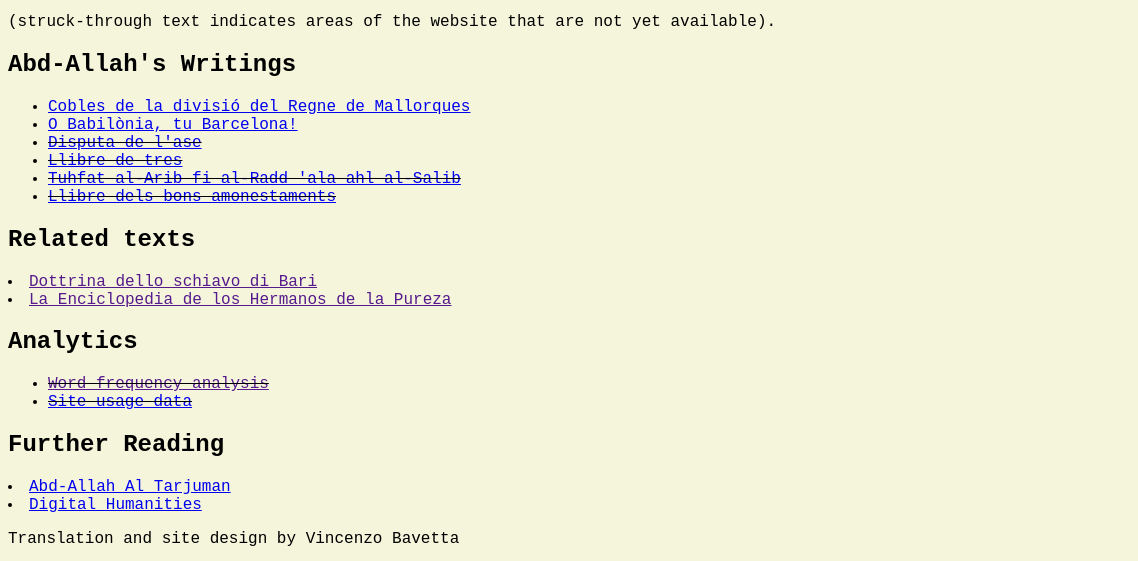
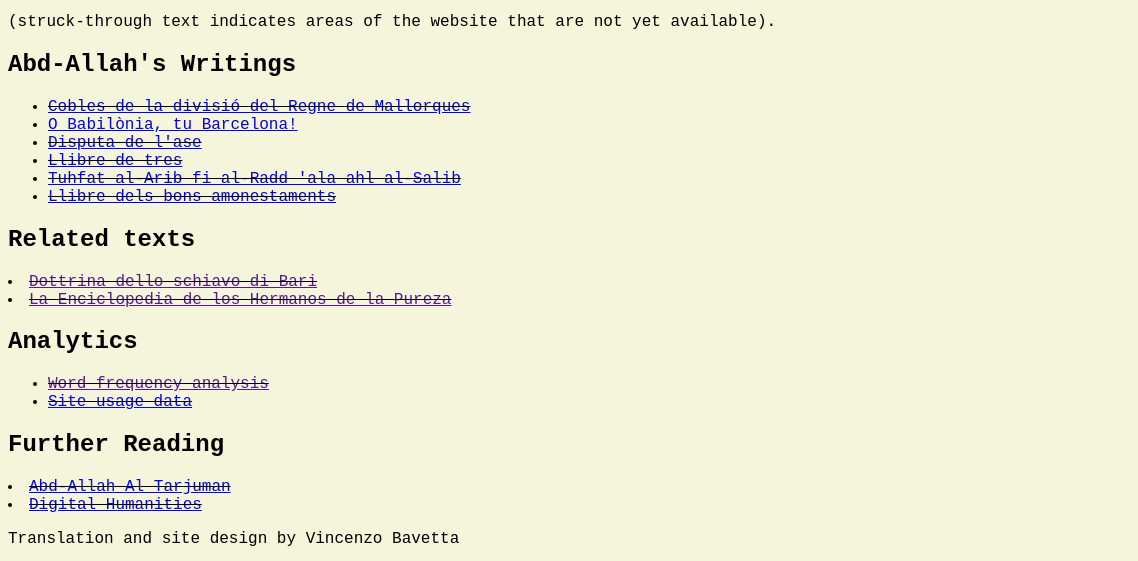
Before and after one commit to Enzo-Bavetta/-Enzo-Bavetta-.github.io, a plain HTML site: page index.html in a window 1280 px wide. Shown: the part 118-679 px from the top of the page, 0-1138 px from the left. Drawn offline with Linux system fonts and the light colour scheme; a script that the page names is missing.

Commit message:
Update index.html

```diff
--- a/index.html
+++ b/index.html
@@ -36,9 +36,9 @@
 
 <h2>Abd-Allah's Writings</h2>
 <ul>
-
+<s>
 <li><a href="https://enzo-bavetta.github.io/-Enzo-Bavetta-.github.io/Cobles.html">Cobles de la divisió del Regne de Mallorques</a></li>
-
+</s>
 <li><a href="https://enzo-bavetta.github.io/-Enzo-Bavetta-.github.io/O_babilonia.html">O Babilònia, tu Barcelona!</a></li>
 
 
@@ -55,9 +55,10 @@
 </s>
 
 <h2>Related texts</h2>
-
+<s>
 <li><a href="">Dottrina dello schiavo di Bari</a></li>
 <li><a href="">La Enciclopedia de los Hermanos de la Pureza</a></li>
+</s>
 <h2>Analytics</h2>
 <s>
 <ul>
@@ -67,6 +68,7 @@
 </s>
 
 <h2>Further Reading</h2>
+<s>
 <li><a href="https://enzo-bavetta.github.io/-Enzo-Bavetta-.github.io/Further_reading.html">Abd-Allah Al Tarjuman</a></li>
 <li><a href="https://enzo-bavetta.github.io/-Enzo-Bavetta-.github.io/Further_reading.html#Digital_Humanities">Digital Humanities</a></li>
 </s>
```
